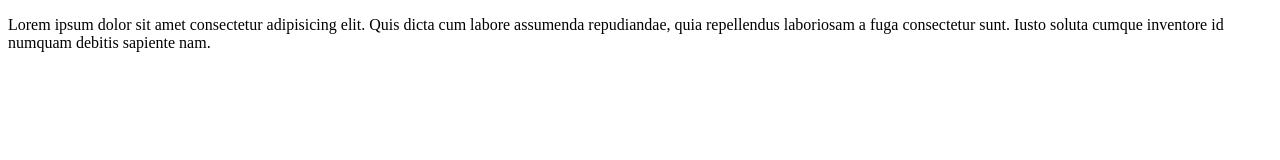
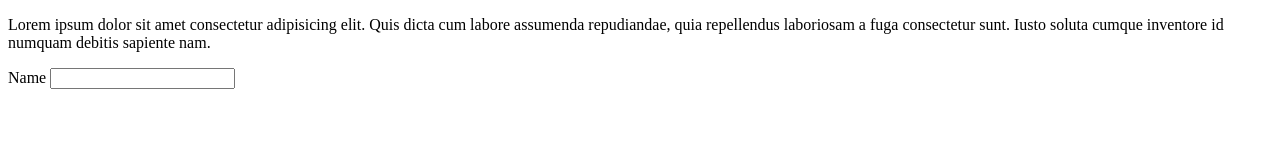
Before and after one commit to Milad1412/git-test2, a plain HTML site: page index.html in a window 1280 px wide. Drawn offline with Linux system fonts and the light colour scheme.

Commit message:
added form in index.html

```diff
--- a/index.html
+++ b/index.html
@@ -12,5 +12,9 @@
       consectetur sunt. Iusto soluta cumque inventore id numquam debitis
       sapiente nam.
     </p>
+    <form method="POST">
+      <label>Name</label>
+      <input type="text" value="">
+    </form>
   </body>
 </html>
```
